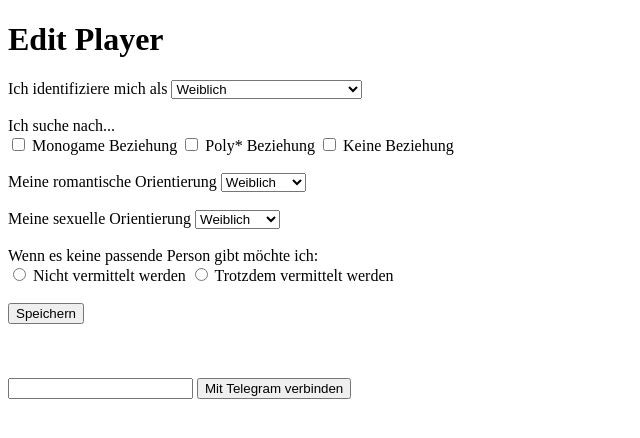
After one commit to fabo747/Chatroulette, a Flask app: page /player/edit in a window 1280 px wide. The commit adds this page. Shown: the top 438 px of the page, without its empty margins (0-640 px from the left). Run offline with Flask 2, Linux system fonts and the light colour scheme.

Commit message:
templates: adds first draft for edit page and inits registration page

```diff
--- a/Chatroulette/app.py
+++ b/Chatroulette/app.py
@@ -9,11 +9,16 @@ app = Flask(__name__)
 # Make the WSGI interface available at the top level so wfastcgi can get it.
 wsgi_app = app.wsgi_app
 
+@app.route('/player/create')
+def create_player():
+    """Show site on which an admin can create a new player"""
+    return render_template("create_player.html")
 
-@app.route('/create/player')
-def new_player_guide():
-    """Show site on which user can be created"""
-    return render_template("create_player.html")
+
+@app.route('/player/edit')
+def edit_player_profile():
+    """Show site on which user can edit preferences"""
+    return render_template("edit_player.html")
 
 
 if __name__ == '__main__':
@@ -23,4 +28,4 @@ if __name__ == '__main__':
         PORT = int(os.environ.get('SERVER_PORT', '5555'))
     except ValueError:
         PORT = 5555
-    app.run(HOST, PORT)
+    app.run(HOST, PORT, debug=True)
--- a/Chatroulette/templates/create_player.html
+++ b/Chatroulette/templates/create_player.html
@@ -1,7 +1,7 @@
 <!doctype html>
 <title>Chatroulette: Create new Player</title>
+<header>
+	<h1>Create new Player</h1>
+</header>
 <body>
-	<form method="post">
-		<input name="foobar">
-	</form>
 </body>
--- /dev/null
+++ b/Chatroulette/templates/edit_player.html
@@ -0,0 +1,58 @@
+<!doctype html>
+<title>Chatroulette: Edit Player</title>
+<header>
+	<h1>Edit Player</h1>
+</header>
+<body>
+	<form method="post">
+		<label for="sexual_interest">Ich identifiziere mich als</label>
+		<select id="identity">
+			<option value="female">Weiblich</option>
+			<option value="male">Männlich</option>
+			<option value="divers">Divers</option>
+			<option value="unknown">(Geht niemanden etwas an!)</option>
+		</select>
+		<br><br>
+		<label>Ich suche nach...</label><br>
+		<input id="relationship_mono" type="checkbox" value="mono">
+		<label for="relationship_mono">Monogame Beziehung</label>
+		<input id="relationship_poly" type="checkbox" value="poly">
+		<label for="relationship_poly">Poly* Beziehung</label>
+		<input id="relationship_none" type="checkbox" value="none">
+		<label for="relationship_none">Keine Beziehung</label>
+		<br><br>
+		<label for="romantic_interest">Meine romantische Orientierung</label>
+		<select id="romantic_interest">
+			<option value="female">Weiblich</option>
+			<option value="male">Männlich</option>
+			<option value="bisexual">Bisexual</option>
+			<option value="pansexual">Pansexual</option>
+			<option value="none">Keine</option>
+			<option value="flinta">FLINTA*</option>
+		</select>
+		<br><br>
+		<label for="sexual_interest">Meine sexuelle Orientierung</label>
+		<select id="romantic_interest">
+			<option value="female">Weiblich</option>
+			<option value="male">Männlich</option>
+			<option value="bisexual">Bisexual</option>
+			<option value="pansexual">Pansexual</option>
+			<option value="none">Keine</option>
+			<option value="flinta">FLINTA*</option>
+		</select>
+		<br><br>
+		<label>Wenn es keine passende Person gibt möchte ich:</label><br>
+		<input type="radio" id="missfit_dropout" name="missfit_choice" value="droput">
+		<label for="missfit_dropout">Nicht vermittelt werden</label>
+		<input type="radio" id=missfit_ignore name="missfit_choice" value="ignore">
+		<label for="missfit_ignore">Trotzdem vermittelt werden</label>
+		<br><br>
+		<input type="submit" value="Speichern"></input>
+	</form>
+
+	<br><br><br>
+	<form method="post" action="/player/verify">
+		<input type=text></>
+		<input type="submit" value="Mit Telegram verbinden"></input>
+	</form>
+</body>
```
